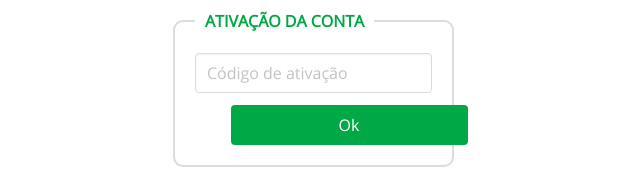
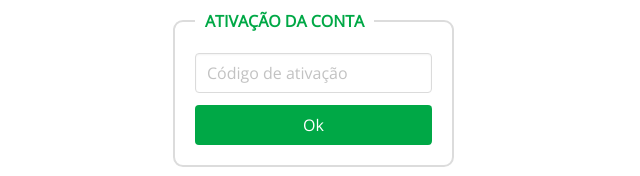
Before and after one commit to JoaoCampos-M/SGP_Autenticacao, a plain HTML site: page ativacaocodigo.html in a window 1280 px wide. Shown: the part 227-403 px from the top of the page, without its empty margins (332-972 px from the left). Drawn offline with nearby package versions, Linux system fonts and the light colour scheme.

Commit message:
estilo das telas de ativacao e autenticacao de codigo

```diff
--- a/css/estilo.css
+++ b/css/estilo.css
@@ -35,7 +35,7 @@ a{
 button,input{
   font-family: 'Open Sans', sans-serif;
 }
-form input[type="submit"]{
+.is-left input[type="submit"]{
   margin-left: 15%;
 }
 /*Fim dos estilos usados na tela de login*/
```
